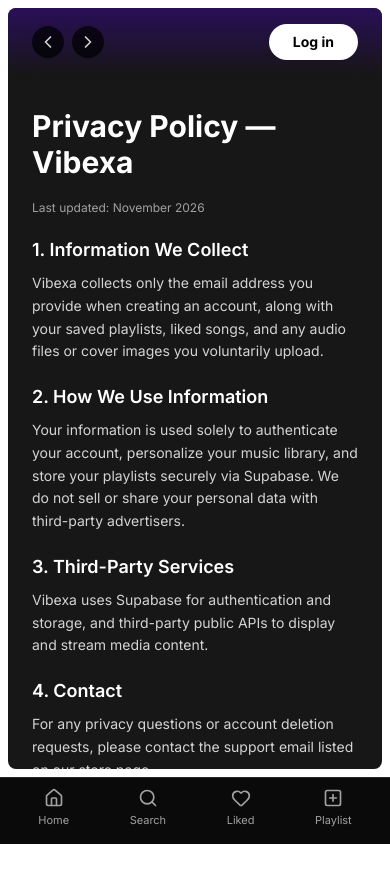
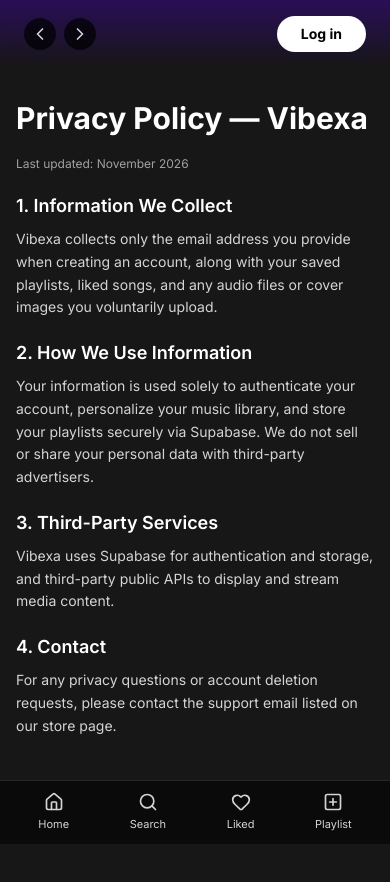
Before and after one commit to fa1006180-bot/Vibexa, a Next.js app: page /privacy in a window 390 px wide. Shown: the top 882 px of the page. Before the commit the page ends 844 px from the top, so only its background shows below. Built offline with nearby package versions, Linux system fonts and the light colour scheme; no server answers.

Commit message:
Fix mobile bottom nav fixed position

```diff
--- a/src/app/layout.tsx
+++ b/src/app/layout.tsx
@@ -27,7 +27,9 @@ export default function RootLayout({
 }) {
   return (
     <html lang="en" className="dark">
-      <body className={`${inter.className} bg-black text-white h-dvh overflow-hidden flex flex-col`}>
+      <body
+        className={`${inter.className} bg-black text-white min-h-screen md:h-screen md:overflow-hidden flex flex-col`}
+      >
         <RegisterSW />
         <AuthProvider>
           <AuthModal />
@@ -35,11 +37,11 @@ export default function RootLayout({
           <PlaylistModal />
           <AddToPlaylistModal />
 
-          <div className="flex flex-1 min-h-0 overflow-hidden">
+          <div className="flex flex-1 min-h-0 md:overflow-hidden">
             <Sidebar />
-            <main className="flex-1 my-2 mr-2 ml-2 md:ml-0 rounded-lg bg-neutral-900 overflow-y-auto relative">
+            <main className="flex-1 md:my-2 md:mr-2 bg-neutral-900 md:rounded-lg md:overflow-y-auto relative">
               <Header />
-              <div className="px-6 pb-24">{children}</div>
+              <div className="px-4 sm:px-6 pb-40 md:pb-24">{children}</div>
             </main>
           </div>
 
--- a/src/components/AuthModal.tsx
+++ b/src/components/AuthModal.tsx
@@ -29,7 +29,7 @@ export default function AuthModal() {
       if (error) {
         setError(error.message);
       } else {
-        setMessage("অ্যাকাউন্ট তৈরি হয়েছে! লগ-ইন করে নিন বা ইমেইল চেক করুন।");
+        setMessage("Account created successfully! Please log in or check your email.");
       }
     } else {
       const { error } = await supabase.auth.signInWithPassword({ email, password });
@@ -57,16 +57,16 @@ export default function AuthModal() {
             <Disc3 className="text-white animate-spin-slow" size={26} />
           </div>
           <h2 className="text-2xl font-bold text-white">
-            {isSignUp ? "Vibexa-তে অ্যাকাউন্ট খুলুন" : "Vibexa-তে স্বাগতম"}
+            {isSignUp ? "Create an account on vibexa" : "Welcome to Vibexa"}
           </h2>
           <p className="text-sm text-neutral-400 mt-1">
-            {isSignUp ? "আপনার পছন্দের গান শুনতে জয়েন করুন" : "চালিয়ে যেতে লগ-ইন করুন"}
+            {isSignUp ? "Join to listen to your favorite songs" : "Log in to continue"}
           </p>
         </div>
 
         <form onSubmit={handleSubmit} className="space-y-4">
           <div>
-            <label className="text-xs font-medium text-neutral-300">ইমেইল (Email)</label>
+            <label className="text-xs font-medium text-neutral-300">Email</label>
             <input
               type="email"
               required
@@ -78,7 +78,7 @@ export default function AuthModal() {
           </div>
 
           <div>
-            <label className="text-xs font-medium text-neutral-300">পাসওয়ার্ড (Password)</label>
+            <label className="text-xs font-medium text-neutral-300"> Password</label>
             <input
               type="password"
               required
@@ -98,12 +98,12 @@ export default function AuthModal() {
             disabled={loading}
             className="w-full rounded-full bg-gradient-to-r from-violet-600 to-cyan-500 py-2.5 font-semibold text-white hover:opacity-90 transition disabled:opacity-50"
           >
-            {loading ? "অপেক্ষা করুন..." : isSignUp ? "Sign Up" : "Log In"}
+            {loading ? "Please wait..." : isSignUp ? "Sign Up" : "Log In"}
           </button>
         </form>
 
         <div className="mt-5 text-center text-sm text-neutral-400">
-          {isSignUp ? "আগে থেকেই অ্যাকাউন্ট আছে?" : "নতুন ইউজার?"}{" "}
+          {isSignUp ? "Already have an account?" : "New user?"}{" "}
           <button
             type="button"
             onClick={() => {
@@ -113,7 +113,7 @@ export default function AuthModal() {
             }}
             className="text-violet-400 hover:underline font-medium"
           >
-            {isSignUp ? "Log in করুন" : "Sign up করুন"}
+            {isSignUp ? "Log in " : "Sign up"}
           </button>
         </div>
       </div>
--- a/src/components/MobileNav.tsx
+++ b/src/components/MobileNav.tsx
@@ -12,11 +12,11 @@ export default function MobileNav() {
   const { user } = useAuth();
 
   return (
-    <nav className="md:hidden shrink-0 z-50 flex items-center justify-around bg-neutral-950 border-t border-neutral-800 pt-2.5 pb-4 px-2">
+    <nav className="md:hidden fixed bottom-0 left-0 right-0 z-50 h-16 flex items-center justify-around bg-neutral-950/95 backdrop-blur-md border-t border-neutral-800 px-2">
       <Link
         href="/"
         className={`flex flex-col items-center gap-1 text-[11px] ${
-          pathname === "/" ? "text-violet-400" : "text-neutral-400"
+          pathname === "/" ? "text-violet-400 font-semibold" : "text-neutral-300"
         }`}
       >
         <Home size={20} />
@@ -25,7 +25,7 @@ export default function MobileNav() {
       <Link
         href="/search"
         className={`flex flex-col items-center gap-1 text-[11px] ${
-          pathname === "/search" ? "text-violet-400" : "text-neutral-400"
+          pathname === "/search" ? "text-violet-400 font-semibold" : "text-neutral-300"
         }`}
       >
         <Search size={20} />
@@ -34,7 +34,7 @@ export default function MobileNav() {
       <Link
         href="/liked"
         className={`flex flex-col items-center gap-1 text-[11px] ${
-          pathname === "/liked" ? "text-violet-400" : "text-neutral-400"
+          pathname === "/liked" ? "text-violet-400 font-semibold" : "text-neutral-300"
         }`}
       >
         <Heart size={20} />
@@ -42,7 +42,7 @@ export default function MobileNav() {
       </Link>
       <button
         onClick={() => (user ? openPlaylist() : openAuth())}
-        className="flex flex-col items-center gap-1 text-[11px] text-neutral-400"
+        className="flex flex-col items-center gap-1 text-[11px] text-neutral-300"
       >
         <PlusSquare size={20} />
         Playlist
--- a/src/components/PlayerBar.tsx
+++ b/src/components/PlayerBar.tsx
@@ -239,7 +239,7 @@ export default function PlayerBar() {
   };
 
   return (
-    <div className="w-full shrink-0 bg-black border-t border-neutral-800/80 px-4 py-3 flex items-center justify-between gap-4 z-40">
+    <div className="fixed bottom-16 md:static left-0 right-0 w-full shrink-0 bg-black border-t border-neutral-800/80 px-4 py-3 flex items-center justify-between gap-4 z-40">
       <audio
         ref={audioRef}
         src={songUrl || undefined}
--- a/src/components/PlaylistModal.tsx
+++ b/src/components/PlaylistModal.tsx
@@ -68,14 +68,14 @@ export default function PlaylistModal() {
             <ListMusic className="text-white" size={20} />
           </div>
           <div>
-            <h2 className="text-lg font-bold text-white">নতুন প্লেলিস্ট তৈরি করুন</h2>
-            <p className="text-xs text-neutral-400">আপনার পছন্দের গানের কালেকশন সাজান</p>
+            <h2 className="text-lg font-bold text-white">Create a new playlist</h2>
+            <p className="text-xs text-neutral-400">Organize your favorite songs into a collection</p>
           </div>
         </div>
 
         <form onSubmit={handleCreate} className="space-y-4">
           <div>
-            <label className="text-xs text-neutral-300">প্লেলিস্টের নাম (Name)</label>
+            <label className="text-xs text-neutral-300">Playlist (Name)</label>
             <input
               type="text"
               required
@@ -87,12 +87,12 @@ export default function PlaylistModal() {
           </div>
 
           <div>
-            <label className="text-xs text-neutral-300">বিবরণ (Optional)</label>
+            <label className="text-xs text-neutral-300">Description (Optional)</label>
             <textarea
               rows={2}
               value={description}
               onChange={(e) => setDescription(e.target.value)}
-              placeholder="এই প্লেলিস্ট সম্পর্কে কিছু লিখুন..."
+              placeholder="Write something about this playlist..."
               className="mt-1 w-full rounded-md bg-neutral-800 border border-neutral-700 px-3 py-2 text-sm text-white focus:outline-none focus:border-violet-500"
             />
           </div>
@@ -104,7 +104,7 @@ export default function PlaylistModal() {
             disabled={loading}
             className="w-full rounded-full bg-gradient-to-r from-violet-600 to-cyan-500 py-2.5 font-semibold text-white hover:opacity-90 transition disabled:opacity-50"
           >
-            {loading ? "তৈরি হচ্ছে..." : "Create Playlist"}
+            {loading ? "Creating..." : "Create Playlist"}
           </button>
         </form>
       </div>
--- a/src/components/PlaylistView.tsx
+++ b/src/components/PlaylistView.tsx
@@ -32,7 +32,7 @@ export default function PlaylistView({ playlist, initialSongs }: PlaylistViewPro
   };
 
   const handleDeletePlaylist = async () => {
-    if (!confirm(`"${playlist.name}" প্লেলিস্টটি কি ডিলিট করতে চান?`)) return;
+    if (!confirm(`"${playlist.name}" Do you want to delete this playlist?`)) return;
     await supabase.from("playlists").delete().eq("id", playlist.id);
     triggerPlaylistRefresh();
     router.push("/");
@@ -53,7 +53,7 @@ export default function PlaylistView({ playlist, initialSongs }: PlaylistViewPro
             {playlist.description && (
               <p className="text-sm text-neutral-300">{playlist.description}</p>
             )}
-            <p className="text-xs text-neutral-400">{songs.length} টি গান</p>
+            <p className="text-xs text-neutral-400">{songs.length} Songs</p>
           </div>
         </div>
 
@@ -76,7 +76,7 @@ export default function PlaylistView({ playlist, initialSongs }: PlaylistViewPro
 
       {songs.length === 0 ? (
         <p className="text-sm text-neutral-400 py-8">
-          এই প্লেলিস্টে এখনো কোনো গান নেই। হোম বা সার্চ পেজ থেকে যেকোনো গানের &quot;+&quot; আইকনে ক্লিক করে গান যোগ করুন!
+          There are no songs in this playlist yet. Click the "+" icon on any song from the Home or Search page to add it!
         </p>
       ) : (
         <div className="space-y-1">
```
